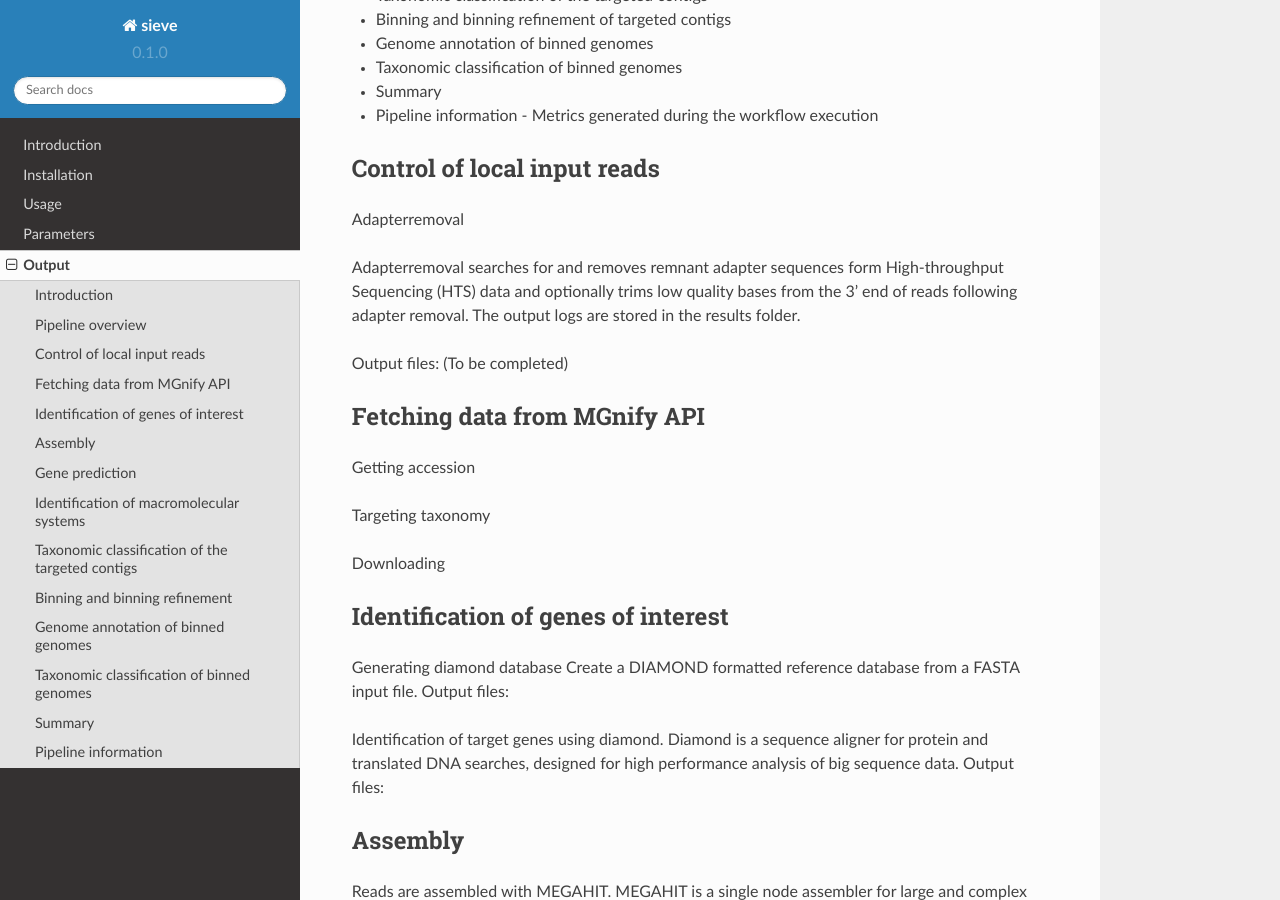
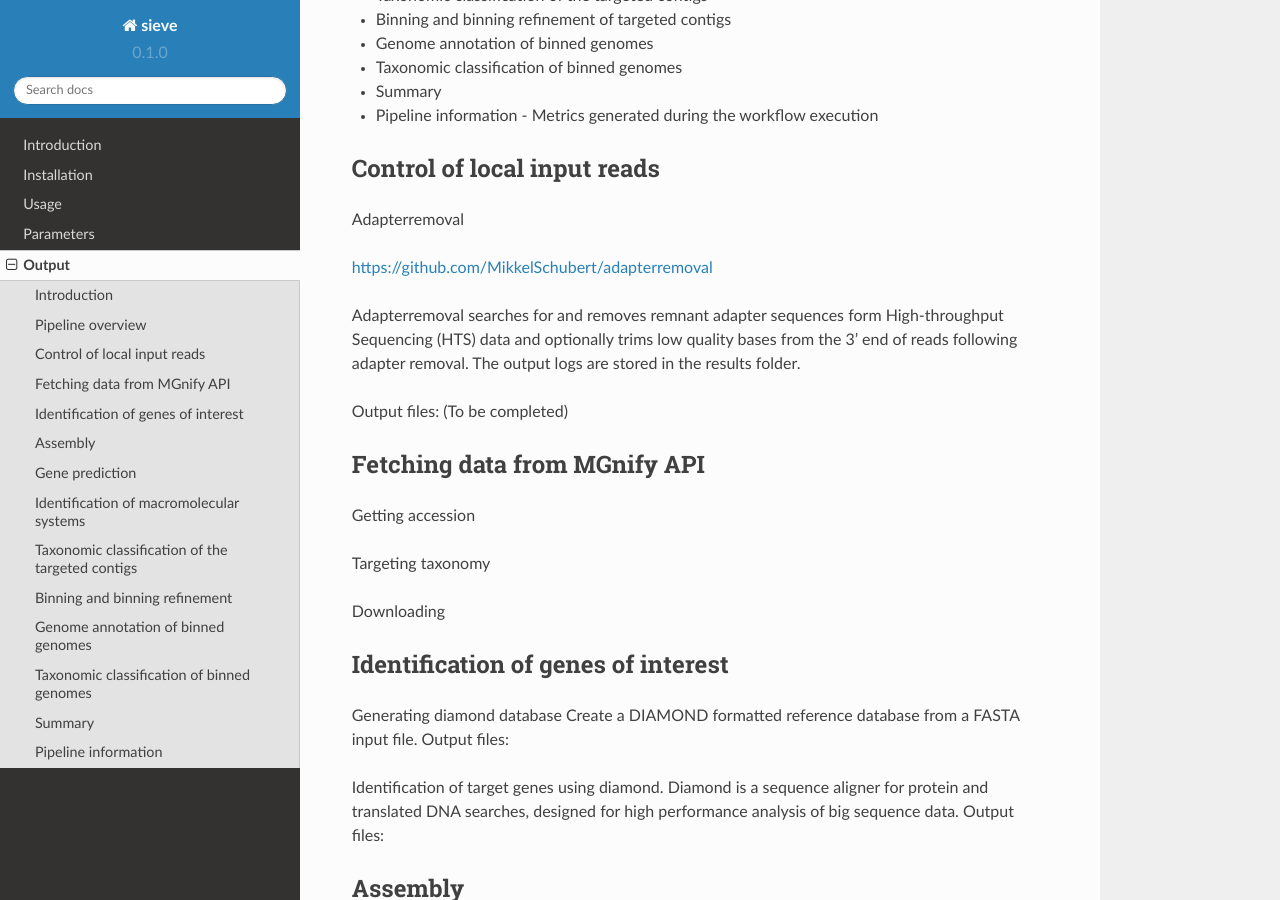
Before and after one commit to matiasWanntorp/sieve-doc, a Sphinx documentation site: the page built from docs/source/output.rst, in a window 1280 px wide and 900 px high, scrolled down 528 px. Built offline with Sphinx 7.4.7 and the Read the Docs theme 2.0.0, drawn with Linux system fonts in a browser that asks for light colours; some of the changed lines change nothing that is shown.

Commit message:
Update output.rst

```diff
--- a/docs/source/output.rst
+++ b/docs/source/output.rst
@@ -29,6 +29,8 @@ Control of local input reads
 ----------------------------
 
 Adapterremoval
+
+https://github.com/MikkelSchubert/adapterremoval
 
 Adapterremoval searches for and removes remnant adapter sequences form High-throughput Sequencing (HTS) data and optionally trims low quality bases from the 3' end of reads following adapter removal. The output logs are stored in the results folder.
 
```
